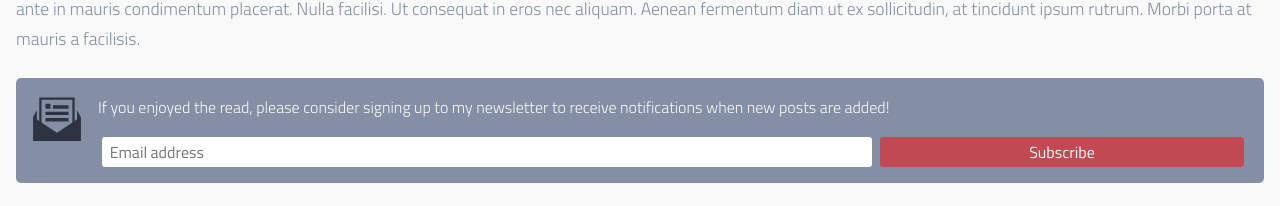
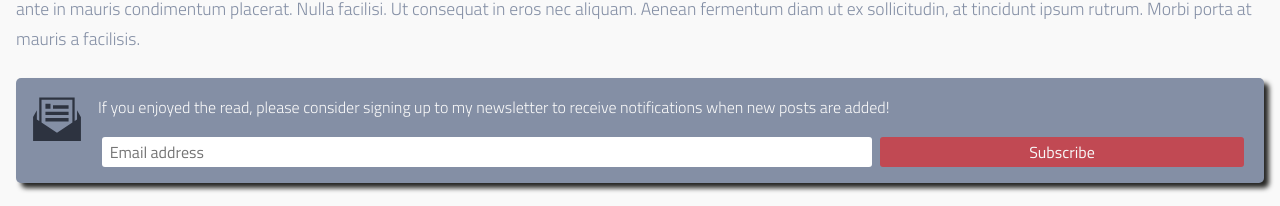
Before and after one commit to LukeTwomey/LukeTheWebDev, a Next.js app: page /blog/data-fetching-in-react in a window 1280 px wide. Shown: the part 479-685 px from the top of the page. Built offline with nearby package versions, Linux system fonts and the light colour scheme.

Commit message:
Add box-shadow to signup form

```diff
--- a/components/Signup.module.css
+++ b/components/Signup.module.css
@@ -1,5 +1,6 @@
 .signup {
   background: #848fa5;
+  box-shadow: 5px 5px 5px #272725;
   color: #f9f9f9;
   padding: 1em;
   margin: 1.5em 0;
```
